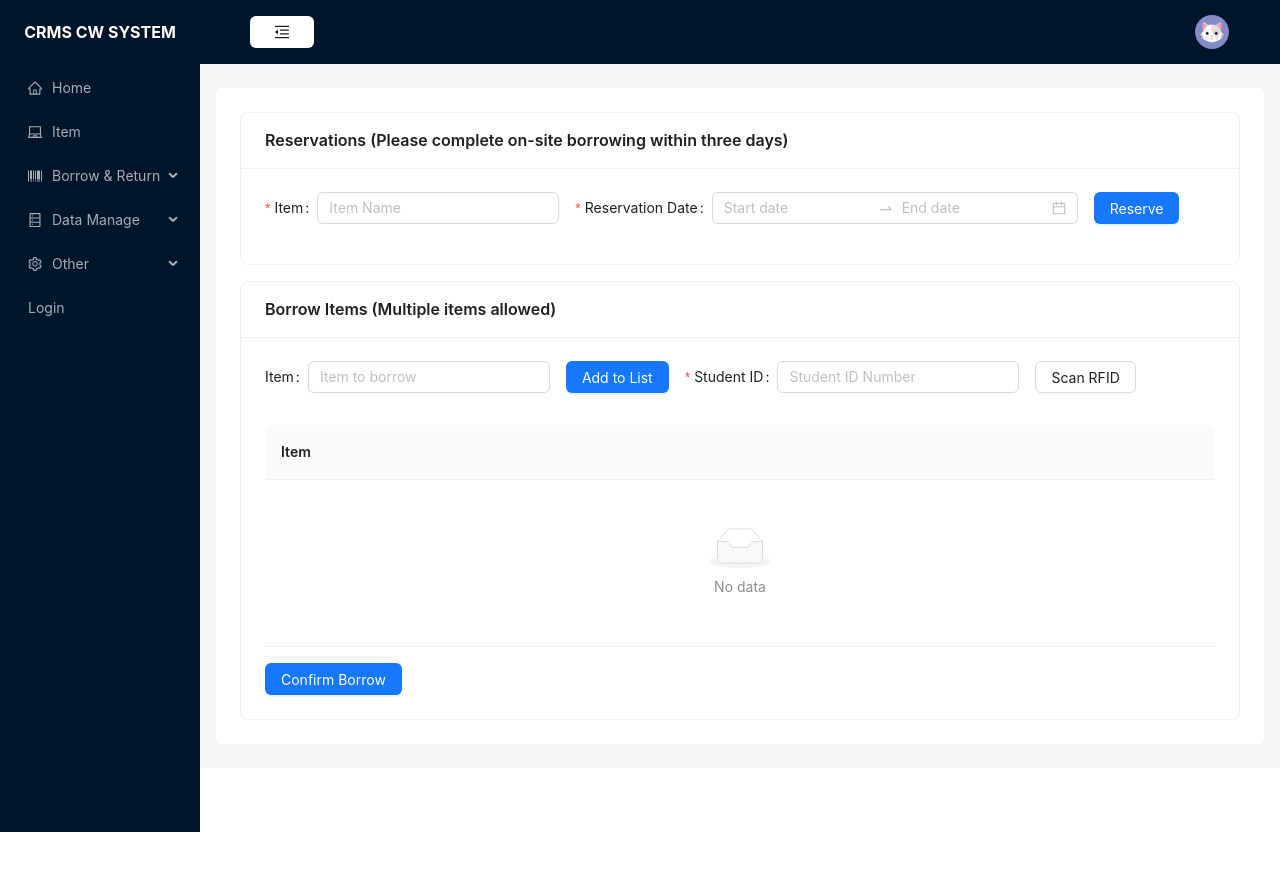
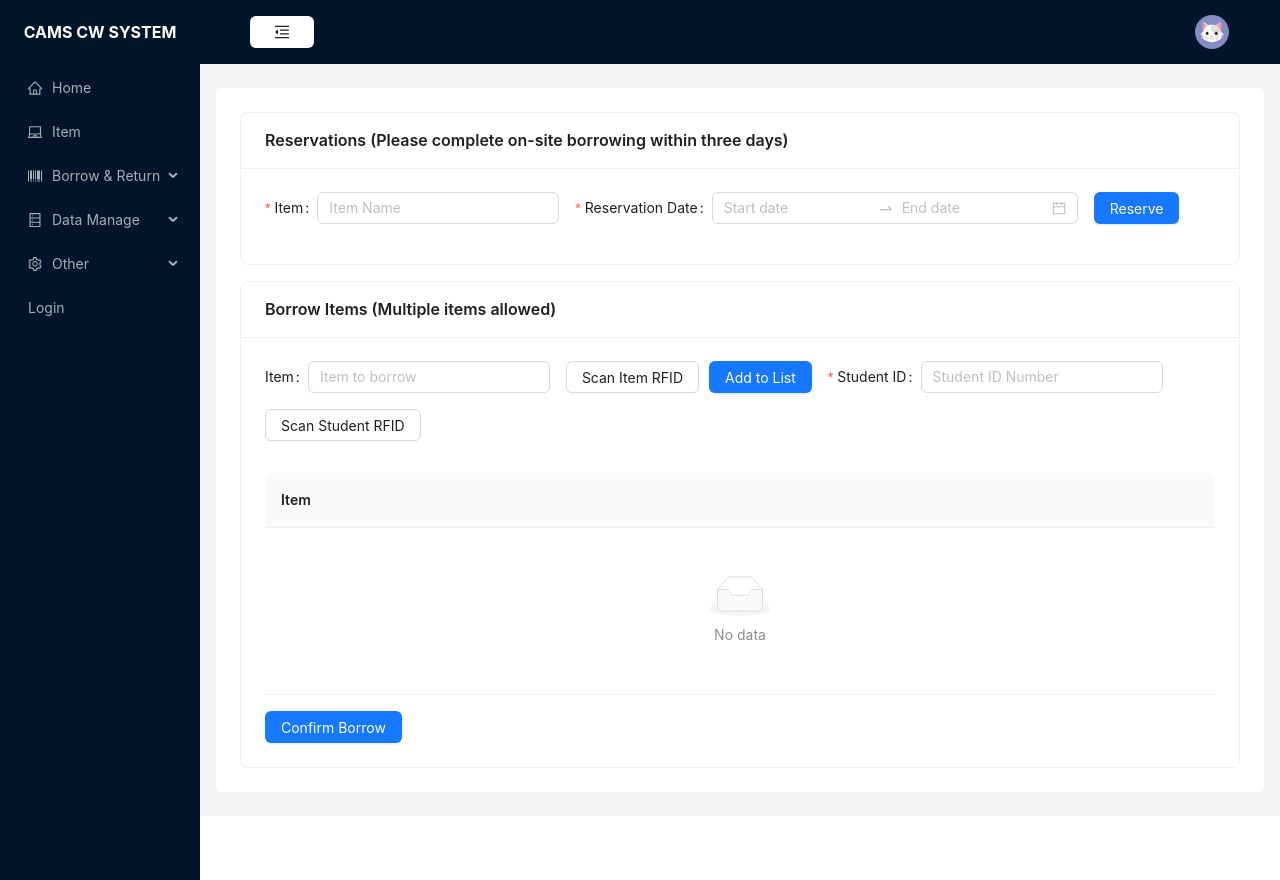
Before and after one commit to DantehCheung/cams-frontend, a React (Vite) app in the folder cams-react-web/: page /br/borrow in a window 1280 px wide. Before the commit the page ends 832 px from the top, so only its background shows below. Built offline with nearby package versions, Linux system fonts and the light colour scheme.

Commit message:
borrow and return changes, delete page1 , page2 components

```diff
--- a/cams-react-web/src/components/commonAside/index.jsx
+++ b/cams-react-web/src/components/commonAside/index.jsx
@@ -49,7 +49,7 @@ const CommonAsider = ({ collapsed }) => {
   console.log(collapsed, "commondasider");
   return (
     <Sider trigger={null} collapsed={collapsed}>
-      <h3 className="app-name">{collapsed ? "CRMS" : "CRMS CW SYSTEM"}</h3>
+      <h3 className="app-name">{collapsed ? "CAMS" : "CAMS CW SYSTEM"}</h3>
       <Menu
         theme="dark"
         mode="inline"
--- a/cams-react-web/src/config/index.jsx
+++ b/cams-react-web/src/config/index.jsx
@@ -75,18 +75,6 @@ export default [
     icon: "SettingOutlined",
     children: [
       {
-        path: "/other/pageOne",
-        name: "page1",
-        label: "Page 1",
-        icon: "SettingOutlined",
-      },
-      {
-        path: "/other/pageTwo",
-        name: "page2",
-        label: "Page 2",
-        icon: "SettingOutlined",
-      },
-      {
         path: "/other/connectRFID",
         name: "connectRFID",
         label: "Connect RFID",
--- a/cams-react-web/src/pages/br/borrow.jsx
+++ b/cams-react-web/src/pages/br/borrow.jsx
@@ -67,6 +67,7 @@ const Borrow = () => {
             <Input placeholder="Item to borrow" />
           </Form.Item>
           <Form.Item>
+            <Button style={{marginRight:'10px'}}>Scan Item RFID</Button>
             <Button type="primary" onClick={handleAddItem}>Add to List</Button>
           </Form.Item>
           <Form.Item
@@ -77,7 +78,7 @@ const Borrow = () => {
             <Input placeholder="Student ID Number" />
           </Form.Item>
           <Form.Item>
-            <Button>Scan RFID</Button>
+            <Button>Scan Student RFID</Button>
           </Form.Item>
         </Form>
         <Table
--- a/cams-react-web/src/pages/br/return.jsx
+++ b/cams-react-web/src/pages/br/return.jsx
@@ -34,6 +34,7 @@ const Return = () => {
             <Input placeholder="Item to return" />
           </Form.Item>
           <Form.Item>
+          <Button style={{marginRight:'10px'}}>Scan Item RFID</Button>
             <Button type="primary" onClick={handleAddItem}>
               Add to List
             </Button>
@@ -46,7 +47,7 @@ const Return = () => {
             <Input placeholder="Student ID Number" />
           </Form.Item>
           <Form.Item>
-            <Button>Scan RFID</Button>
+            <Button>Scan Student RFID</Button>
           </Form.Item>
         </Form>
         <Table
--- a/cams-react-web/src/pages/login/index.jsx
+++ b/cams-react-web/src/pages/login/index.jsx
@@ -33,7 +33,7 @@ const Page = () => {
   const handleSubmit = async (values) => {
     console.log('Username:', values.username);
     console.log('Password:', values.password);
-    // 在此處加入你的登入邏輯
+    // Login logic
     if (!values.password || !values.username) {
       return message.open({
         type: 'warning',
@@ -57,12 +57,12 @@ const Page = () => {
 <LoginFormPage
   logo={ReactLogo}
   backgroundVideoUrl="https://gw.alipayobjects.com/v/huamei_gcee1x/afts/video/jXRBRK_VAwoAAAAAAAAAAAAAK4eUAQBr"
-  title="CRMS"
+  title="CASM"
   containerStyle={{
     backgroundColor: 'rgba(0, 0, 0,0.65)',
     backdropFilter: 'blur(4px)',
   }}
-  subTitle="Campus Resource Management System"
+  subTitle="Campus Asset Management System"
   onFinish={async (values) => {
     await handleSubmit(values);
     return true;
--- a/cams-react-web/src/route/index.jsx
+++ b/cams-react-web/src/route/index.jsx
@@ -2,8 +2,6 @@ import { createBrowserRouter, Navigate } from "react-router-dom";
 import Main from "../pages/main.jsx";
 import Home from "../pages/home";
 import Item from "../pages/item";
-import PageOne from "../pages/other/pageOne";
-import PageTwo from "../pages/other/pageTwo";
 import addUser from "../pages/manage/addUser";
 import connectRFID from "../pages/other/connectRFID";
 import downloadVer from "../pages/other/downloadVer.jsx"
@@ -76,14 +74,6 @@ const routes = [
         path: "other",
         children: [
           {
-            path: "pageOne",
-            Component: PageOne,
-          },
-          {
-            path: "pageTwo",
-            Component: PageTwo,
-          },
-          {
             path: "connectRFID",
             Component: connectRFID,
           },
```
